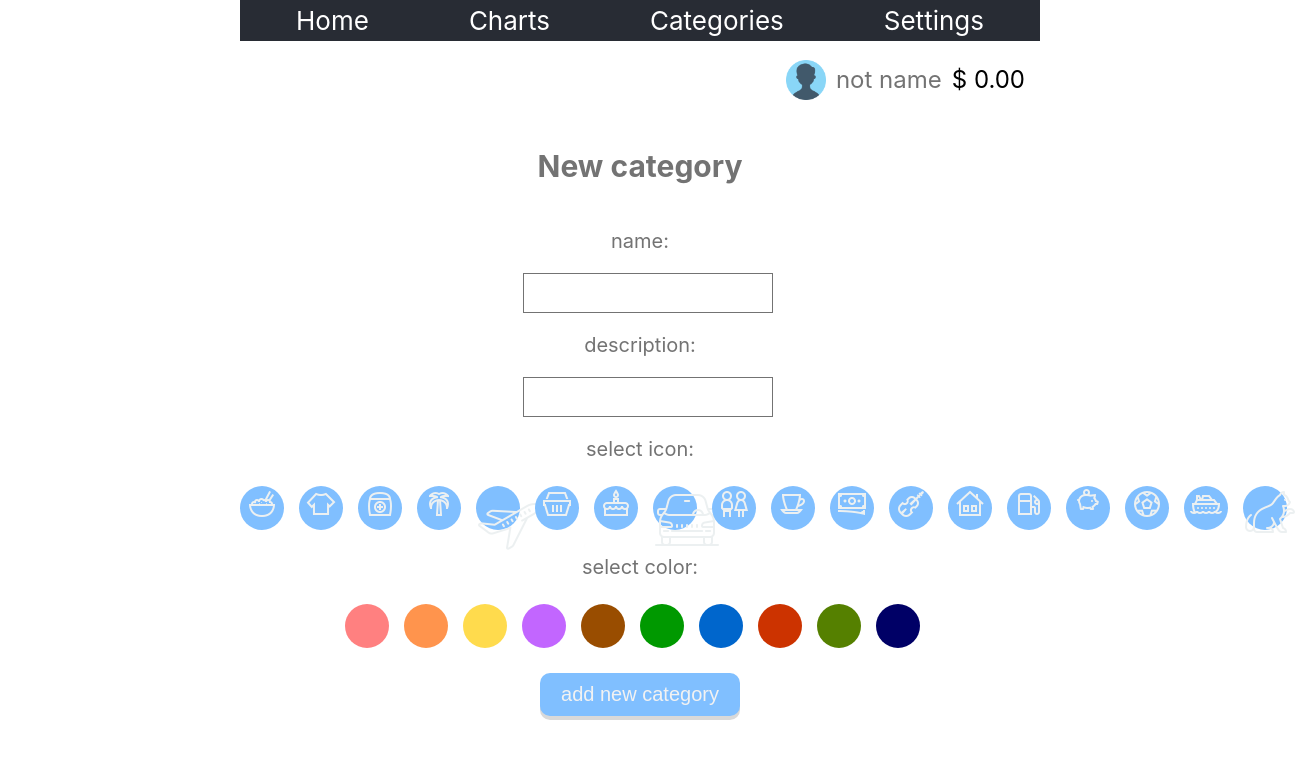
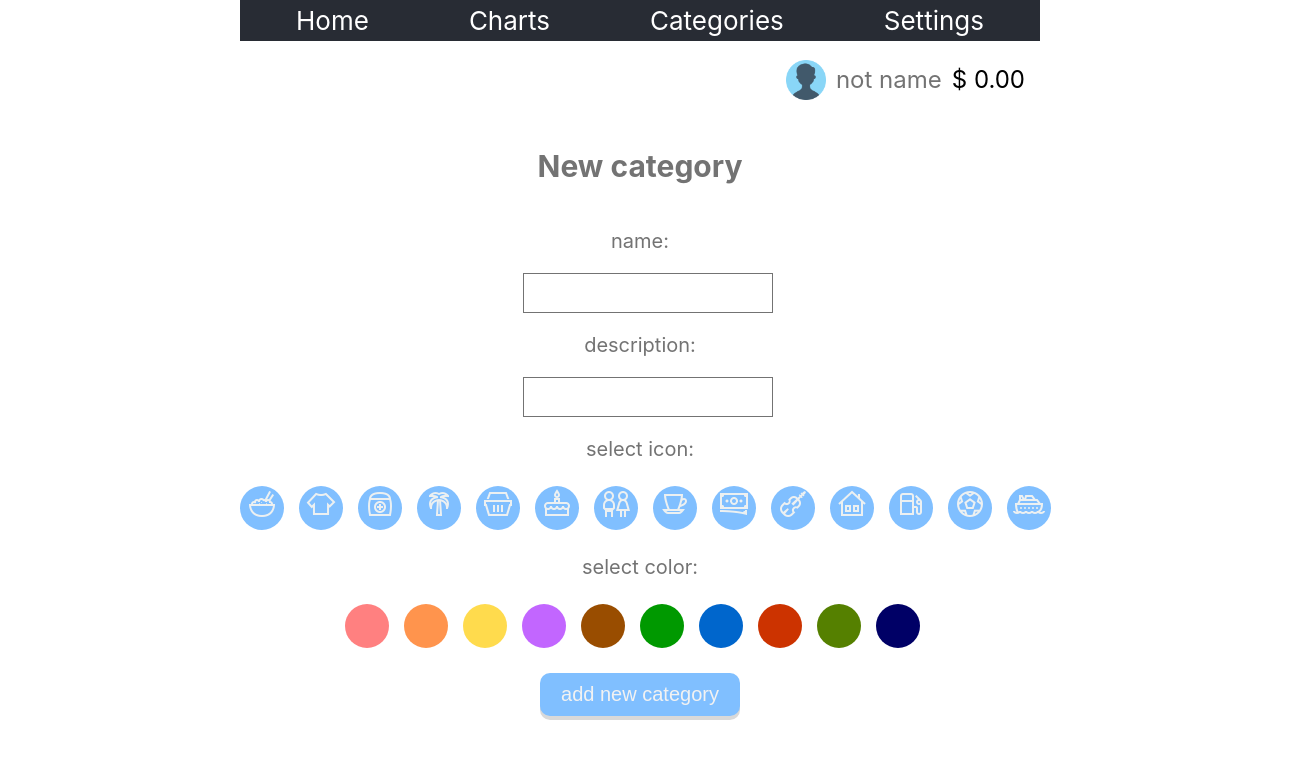
Before and after one commit to DenchikMj/project_money-tracker, a React (Create React App) app: page /categories/AddCategory in a window 1280 px wide. Shown: the top 758 px of the page, 1302 px wide, since content can reach past the window. Built offline with nearby package versions, Linux system fonts and the light colour scheme.

Commit message:
changed icon styles

```diff
--- a/src/components/AddCategory.js
+++ b/src/components/AddCategory.js
@@ -4,23 +4,19 @@ import food from '../icons/category/food_light.png';
 import clothes from '../icons/category/clothes_light.png';
 import medicine from '../icons/category/medicine.png';
 import rest from '../icons/category/rest_light.png';
-import airplane from '../icons/category/airplane.png';
 import basket from '../icons/category/basket.png';
 import cake from '../icons/category/cake.png';
-import car from '../icons/category/car.png';
 import children from '../icons/category/children.png';
 import coffee from '../icons/category/coffee.png';
 import money from '../icons/category/money.png';
 import music from '../icons/category/music.png';
 import house from '../icons/category/house.png';
 import oil from '../icons/category/oil.png';
-import saving from '../icons/category/saving.png';
 import sport from '../icons/category/sport.png';
 import ship from '../icons/category/ship.png';
-import pet from '../icons/category/pet.png';
 import { BrowserRouter as Router, Link, NavLink, Route} from "react-router-dom";
 
-const icons = [food, clothes, medicine, rest, airplane, basket, cake, car, children, coffee, money, music, house, oil, saving, sport, ship, pet]
+const icons = [food, clothes, medicine, rest, basket, cake, children, coffee, money, music, house, oil, sport, ship]
 const color = ['#ff8080', '#ff944d', '#ffdb4d', '#c266ff', '#994d00', '#009900', '#0066cc', '#cc3300', '#558000', '#000066']
 
 class AddCategory extends Component {
@@ -33,9 +29,9 @@ class AddCategory extends Component {
         description: ''
     }
 
-    getIconURL = (name) => {
+   /* getIconURL = (name) => {
         return `../icons/category/${name}.png`;
-    }
+    }*/
 
      updateDataFromStorage = () => {
         let data = JSON.parse(localStorage.getItem('categoryTable'));
--- a/src/components/EditCategory.js
+++ b/src/components/EditCategory.js
@@ -4,23 +4,19 @@ import food from '../icons/category/food_light.png';
 import clothes from '../icons/category/clothes_light.png';
 import medicine from '../icons/category/medicine.png';
 import rest from '../icons/category/rest_light.png';
-import airplane from '../icons/category/airplane.png';
 import basket from '../icons/category/basket.png';
 import cake from '../icons/category/cake.png';
-import car from '../icons/category/car.png';
 import children from '../icons/category/children.png';
 import coffee from '../icons/category/coffee.png';
 import money from '../icons/category/money.png';
 import music from '../icons/category/music.png';
 import house from '../icons/category/house.png';
 import oil from '../icons/category/oil.png';
-import saving from '../icons/category/saving.png';
 import sport from '../icons/category/sport.png';
 import ship from '../icons/category/ship.png';
-import pet from '../icons/category/pet.png';
 import { BrowserRouter as Router, Link, NavLink, Route, useHistory} from "react-router-dom";
 
-const icons = [food, clothes, medicine, rest, airplane, basket, cake, car, children, coffee, money, music, house, oil, saving, sport, ship, pet]
+const icons = [food, clothes, medicine, rest, basket, cake, children, coffee, money, music, house, oil, sport, ship]
 const color = ['#ff8080', '#ff944d', '#ffdb4d', '#c266ff', '#994d00', '#009900', '#0066cc', '#cc3300', '#558000', '#000066']
 
 class EditCategory extends Component {
--- a/src/components/ShowCategoryPage.js
+++ b/src/components/ShowCategoryPage.js
@@ -14,10 +14,8 @@ class ShowCategoryPage extends Component {
 
 
     updateLocalStorage = () => {
-        const local=window.localStorage;
         const table = JSON.stringify (this.state.categories);
         localStorage.setItem('categoryTable', table);
-
     }
 
     updateDataFromStorage = () => {
@@ -36,8 +34,6 @@ class ShowCategoryPage extends Component {
 
 
     render() {
-
-
         return (
             <div className="Page">
                 <div className='pageHeader'>
@@ -60,5 +56,3 @@ class ShowCategoryPage extends Component {
 }
 
 export default ShowCategoryPage;
-
-//changeState={this.changeState}
--- a/src/css/category_styles.css
+++ b/src/css/category_styles.css
@@ -64,6 +64,7 @@
 .iconImg{
 	width: 40px;
 	height: 40px;
+	padding: 2px;
 	border-radius: 50%;
 }
 
@@ -132,9 +133,6 @@
 .btnAddNew{
 	margin-top: 20px;
 }
-.iconList{
-
-}
 
 .colorList{
 	justify-content: center;
```
Also changed, not shown: 1 other file (tests, documents, lock files or other folders).
